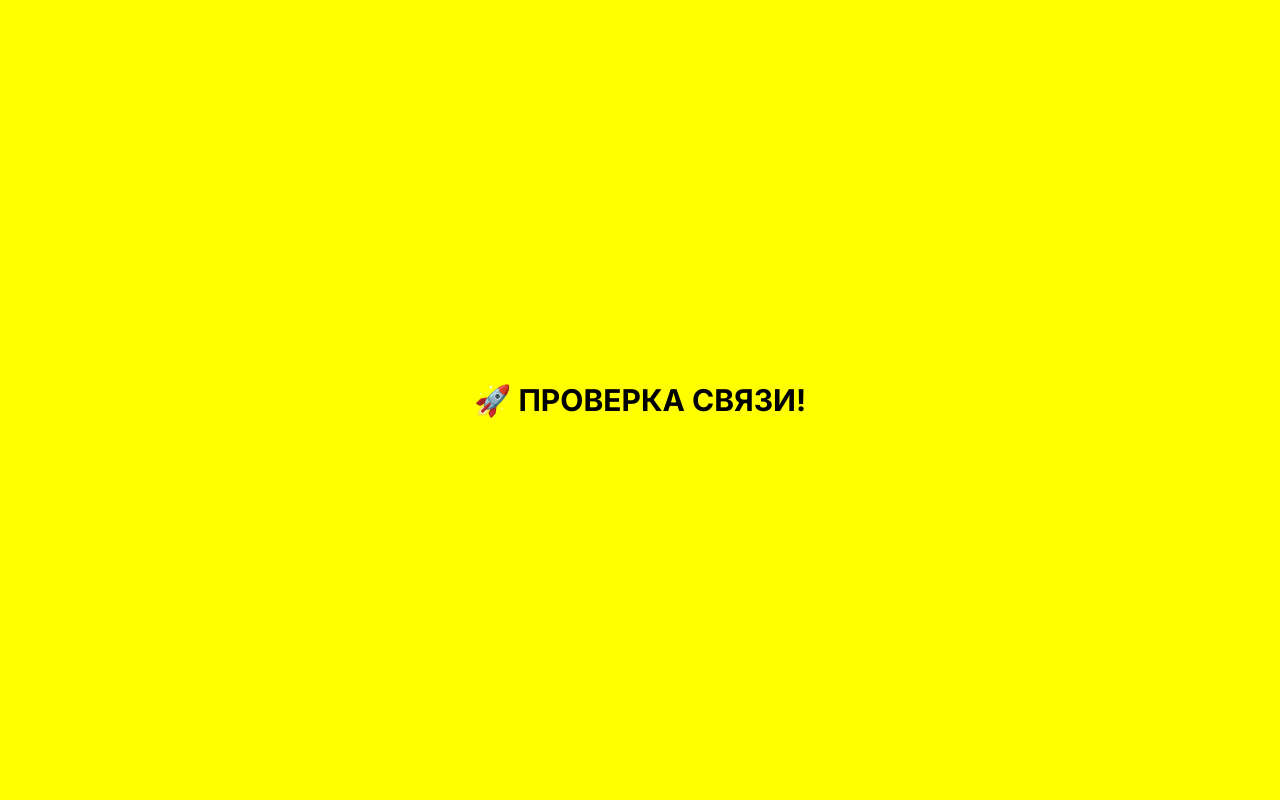
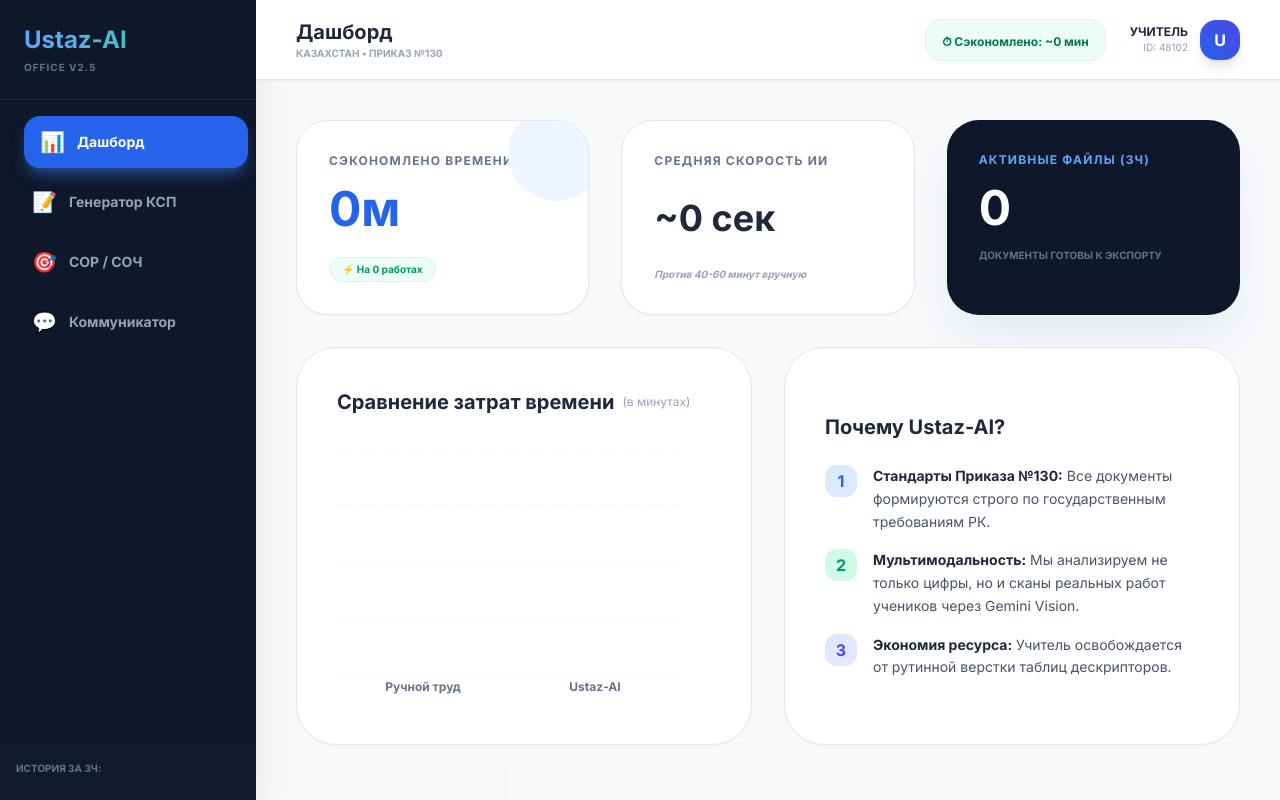
Before and after one commit to anuarasem-hue/Ustaz-AI, a React (Vite) app: page / in a window 1280 px wide. Built offline with nearby package versions, Linux system fonts and the light colour scheme.

Commit message:
Update App.tsx

```diff
--- a/App.tsx
+++ b/App.tsx
@@ -1,19 +1,33 @@
-import React from 'react';
+import React, { useState } from 'react';
+import Layout from './components/Layout';
+import { AppView } from './types';
+import EfficiencyDashboard from './modules/EfficiencyDashboard';
+import KSPGenerator from './modules/KSPGenerator';
+import SORSOCHManager from './modules/SORSOCHManager';
+import Communicator from './modules/Communicator';
 
-const App = () => {
+const App: React.FC = () => {
+  const [currentView, setCurrentView] = useState<AppView>(AppView.DASHBOARD);
+
+  const renderView = () => {
+    switch (currentView) {
+      case AppView.DASHBOARD:
+        return <EfficiencyDashboard />;
+      case AppView.KSP:
+        return <KSPGenerator />;
+      case AppView.SOR_SOCH:
+        return <SORSOCHManager />;
+      case AppView.COMMUNICATOR:
+        return <Communicator />;
+      default:
+        return <EfficiencyDashboard />;
+    }
+  };
+
   return (
-    <div style={{
-      display: 'flex',
-      justifyContent: 'center',
-      alignItems: 'center',
-      height: '100vh',
-      backgroundColor: 'yellow',
-      color: 'black',
-      fontSize: '30px',
-      fontWeight: 'bold'
-    }}>
-      🚀 ПРОВЕРКА СВЯЗИ!
-    </div>
+    <Layout activeView={currentView} onViewChange={setCurrentView}>
+      {renderView()}
+    </Layout>
   );
 };
 
```
